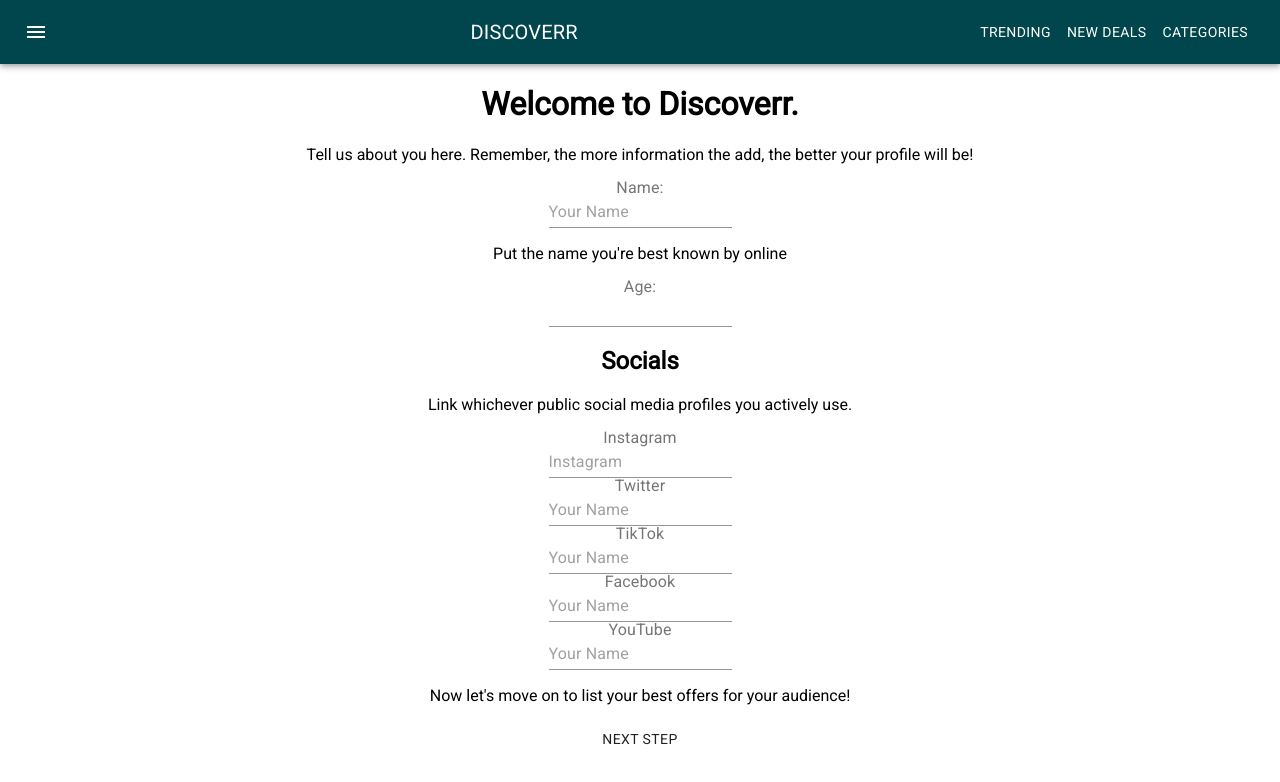
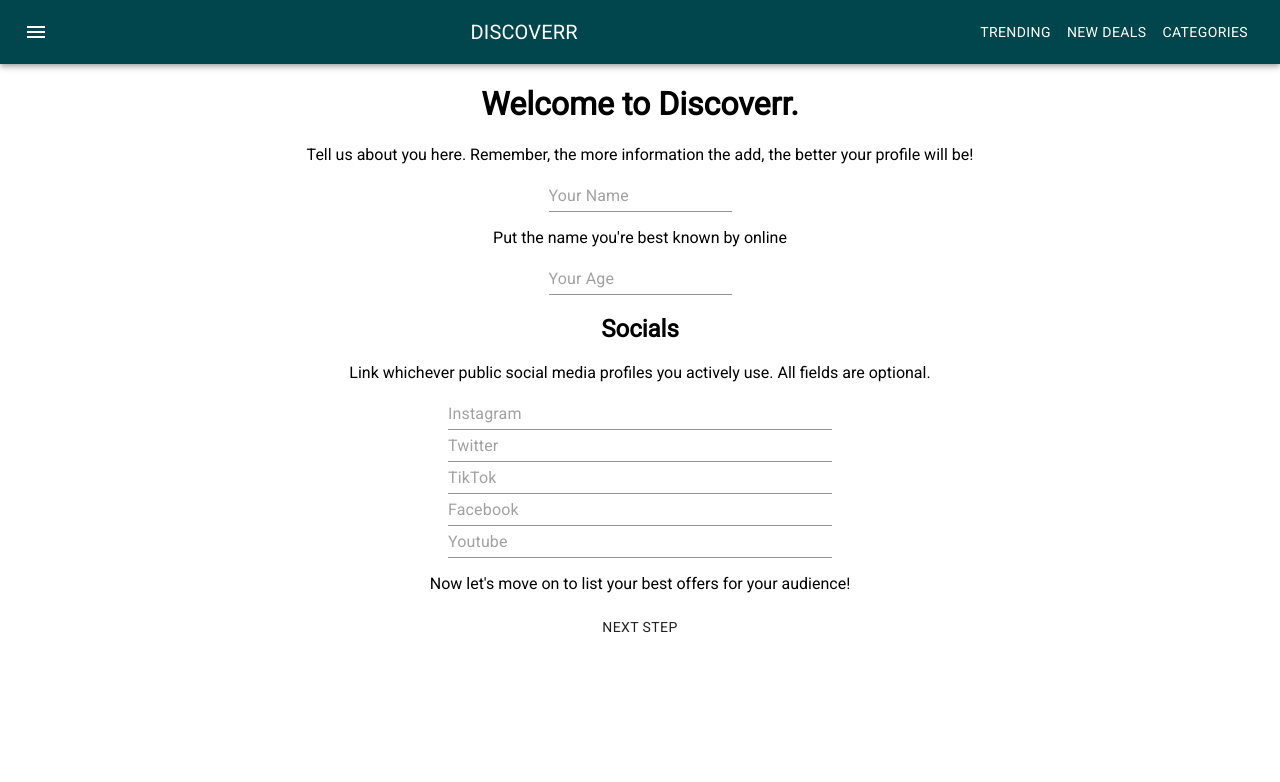
Before and after one commit to Reikon95/discoverr, a React (Create React App) app: page /signup in a window 1280 px wide. Shown: the top 782 px of the page. Built offline with nearby package versions, Linux system fonts and the light colour scheme.

Commit message:
signup flow tweaks

```diff
--- a/src/App.scss
+++ b/src/App.scss
@@ -12,9 +12,12 @@ a {
   text-decoration: none;
 }
 
+.global-navbar {
+  background-color: #00464c;
+}
 
-.global-navbar {
-  background-color: #00464C;;
-
-
+.three-column-grid {
+  display: grid;
+  grid-template-columns: 1fr 1fr 1fr;
+  justify-items: center;
 }
--- a/src/components/showcase-page/showcase-page.scss
+++ b/src/components/showcase-page/showcase-page.scss
@@ -55,7 +55,7 @@
 }
 
 .deals-and-discounts-grid {
-  display: grid;
-  grid-template-columns: 1fr 1fr 1fr;
-  justify-items: center;
+  // display: grid;
+  // grid-template-columns: 1fr 1fr 1fr;
+  // justify-items: center;
 }
--- a/src/components/showcase-page/showcase-page.tsx
+++ b/src/components/showcase-page/showcase-page.tsx
@@ -101,7 +101,7 @@ export default function ShowcasePage({
         </div>
         <div className="deals-and-discounts-container">
           <div>DEALS AND DISCOUNTS</div>
-          <div className="deals-and-discounts-grid">
+          <div className="deals-and-discounts-grid three-column-grid">
             {deals.map((deal) => {
               return (
                 <div className="deal-item">
@@ -122,33 +122,10 @@ export default function ShowcasePage({
         </div>
         <div className="merch-container">
           <div>MERCH</div>
-          <div>
-            <div>merch</div>
-            <div>merch</div>
-            <div>merch</div>
-          </div>
-        </div>
-      </div>
-
-      {/* <div className="showcase-intro-container">
-        <div>
-          <h1 className=" showcase-name-header">{name}</h1>
-          <div className="tags-list"></div>
-          {tags.map((tag) => {
-            return " " + tag + ", "
-          })}
-        </div>
-
-
-
-        <Button className="support-me-button">Support Me</Button>
-      </div>
-      <h1 className="h1-header">DEALS & DISCOUNTS</h1> */}
-
-      {/* <div className="deals-container">
+          <div className="three-column-grid">
             {deals.map((deal) => {
               return (
-            <div className="item">
+                <div className="deal-item">
                   <div>{deal.name} </div>
                   <div>{deal.offer}</div>
 
@@ -163,6 +140,11 @@ export default function ShowcasePage({
               )
             })}
           </div>
+        </div>
+      </div>
+
+      {/*
+
 
       <Dialog
         open={open}
--- /dev/null
+++ b/src/components/signup/signup.scss
@@ -0,0 +1,5 @@
+.socials-wrapper {
+  display: flex;
+  flex-direction: column;
+  margin: auto 35vw;
+}
--- a/src/components/signup/signup.tsx
+++ b/src/components/signup/signup.tsx
@@ -1,12 +1,12 @@
 import React from "react"
 import { Input, InputLabel } from "@material-ui/core"
+import "./signup.scss"
 import TextField from "@material-ui/core/TextField"
 import Autocomplete from "@material-ui/lab/Autocomplete"
 import Button from "@material-ui/core/Button"
 import { BrowserRouter as Router, Switch, Route, Link } from "react-router-dom"
 
 export default function SignUp() {
-  const companiesDB = [{ company: "The Protein Works", id: "0000001" }]
   return (
     <>
       <h1>Welcome to Discoverr.</h1>
@@ -14,23 +14,26 @@ export default function SignUp() {
         Tell us about you here. Remember, the more information the add, the
         better your profile will be!
       </p>
-      <InputLabel>Name: </InputLabel>
       <Input type="text" placeholder="Your Name" required={true}></Input>
       <p>Put the name you're best known by online</p>
-      <InputLabel>Age: </InputLabel>
-      <Input type="number" min="18"></Input>
+      <Input
+        type="number"
+        placeholder="Your Age"
+        min="18"
+        required={true}
+      ></Input>
       <h2>Socials</h2>
-      <p>Link whichever public social media profiles you actively use.</p>
-      <InputLabel>Instagram</InputLabel>
-      <Input type="text" placeholder="Instagram" required={true}></Input>
-      <InputLabel>Twitter</InputLabel>
-      <Input type="text" placeholder="Your Name" required={true}></Input>
-      <InputLabel>TikTok</InputLabel>
-      <Input type="text" placeholder="Your Name" required={true}></Input>
-      <InputLabel>Facebook</InputLabel>
-      <Input type="text" placeholder="Your Name" required={true}></Input>
-      <InputLabel>YouTube</InputLabel>
-      <Input type="text" placeholder="Your Name" required={true}></Input>
+      <p>
+        Link whichever public social media profiles you actively use. All fields
+        are optional.
+      </p>
+      <div className="socials-wrapper">
+        <Input type="text" placeholder="Instagram" required={true}></Input>
+        <Input type="text" placeholder="Twitter" required={true}></Input>
+        <Input type="text" placeholder="TikTok" required={true}></Input>
+        <Input type="text" placeholder="Facebook" required={true}></Input>
+        <Input type="text" placeholder="Youtube" required={true}></Input>
+      </div>
       <p>Now let's move on to list your best offers for your audience!</p>
       <Link to="/signup2">
         <Button>Next Step</Button>
```
Lines whose indentation alone changed are shown as unchanged.
